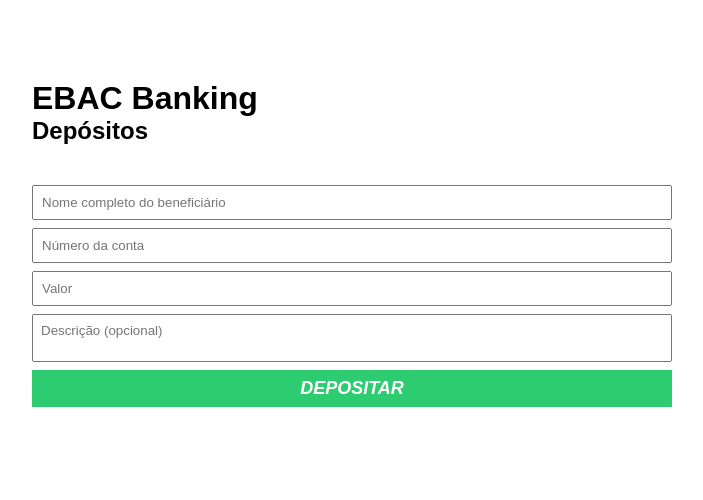
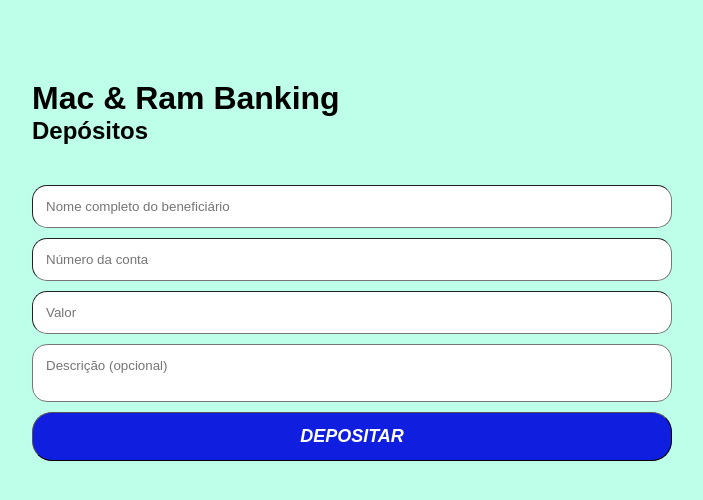
Before and after one commit to Fmachad/frontEndDesign, a plain HTML site: page mod-07/index.html in a window 1280 px wide. Shown: the whole page, without its empty margins (288-991 px from the left). Drawn offline with Linux system fonts and the light colour scheme.

Commit message:
correct js

```diff
--- a/mod-07/index.html
+++ b/mod-07/index.html
@@ -9,7 +9,7 @@
 </head>
 <body>
     <div class="container">
-        <h1>EBAC Banking</h1>
+        <h1>Mac & Ram Banking</h1>
         <h2>Depósitos</h2>
         <form id="form-deposito">
             <input type="text" id="nome-beneficiario" required placeholder="Nome completo do beneficiário" />
--- a/mod-07/main.css
+++ b/mod-07/main.css
@@ -6,6 +6,7 @@
 }
 
 body {
+    background-color: rgba(127, 255, 212, 0.504);
 }
 
 .container {
@@ -20,15 +21,17 @@ form {
 
 input, textarea, button {
     display: block;
-    padding: 8px;
-    margin-bottom: 8px;
+    border-radius: 15px;
+    border-width: 1px;
+    padding: 13px;
+    margin-bottom: 10px;
     width: 100%;
     resize: none;
 }
 
 button {
-    background-color: #2ecc71;
-    border: none;
+    background-color: #101ee0;
+    border-radius: 20px;
     text-transform: uppercase;
     color: #fff;
     font-weight: bold;
@@ -38,5 +41,5 @@ button {
 }
 
 button:hover {
-    background-color: #27ae60;
+    background-color: #27a9ae;
 }
--- a/mod-07/main.js
+++ b/mod-07/main.js
@@ -12,7 +12,7 @@ form.addEventListener("submit", function(e) {
     const nomeBeneficiario = document.getElementById('nome-beneficiario');
     const numeroContaBeneficiario = document.getElementById('numero-conta');
     const valorDeposito = document.getElementById('valor-deposito');
-    const mensagemSucesso = 'Montante de:' ${valorDeposito.value} 'depositado para o cliente:' ${nomeBeneficiario.value} '- conta:' ${numeroContaBeneficiario.value};
+    const mensagemSucesso = 'Montante de: '${valorDeposito.value}' depositado para o cliente: ${nomeBeneficiario.value} - conta: {numeroContaBeneficiario.value}'
 
     formEValido = validaNome(nomeBeneficiario.value)
     if (formEValido) {
```
